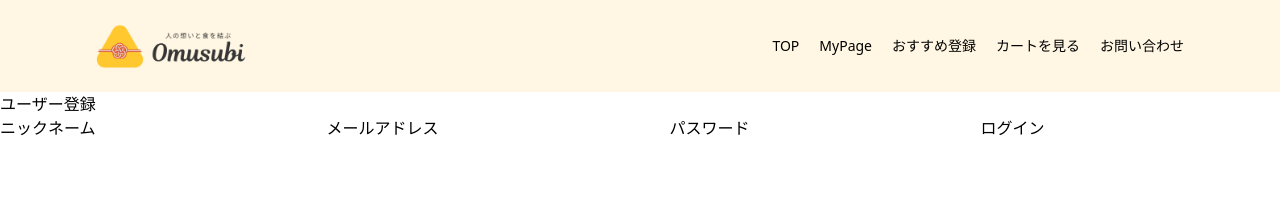
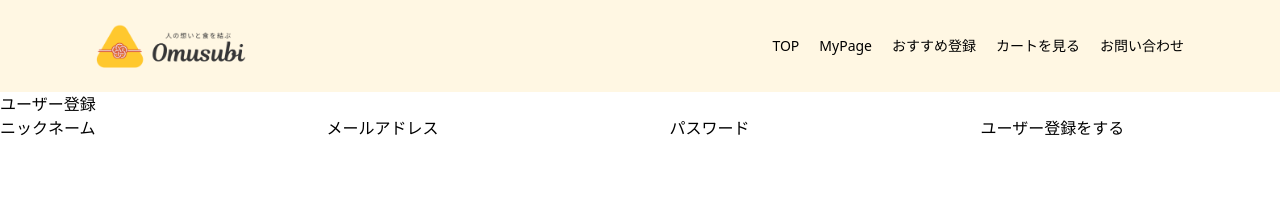
Before and after one commit to marikokitano/Lastproject-Omusubi, a Next.js app in the folder front/: page /signup in a window 1280 px wide. Shown: the top 206 px of the page. Built offline with nearby package versions, Linux system fonts and the light colour scheme; no server answers; a web font is replaced by a local one.

Commit message:
ユーザー登録フロント修正、ユーザー登録完了フロント作成

```diff
--- a/front/pages/signup/complete.tsx
+++ b/front/pages/signup/complete.tsx
@@ -0,0 +1,14 @@
+import React, { useState } from "react";
+import { NextPage } from "next";
+
+const Complete : NextPage = () => {
+    return (
+        <div>
+            <p>認証メールを送信しました</p>
+            <p>認証メールに記載されたURLからプロフィール登録に進んでください</p>
+        </div>
+
+    )
+}
+
+export default Complete;
--- a/front/pages/signup/index.tsx
+++ b/front/pages/signup/index.tsx
@@ -7,6 +7,8 @@ import { useRouter } from "next/router";
 import { setCookie } from "nookies";
 import axios from "axios";
 import Navbar from "../../components/Layout";
+import Link from "next/link";
+
 
 type Inputs = {
     name: string;
@@ -110,7 +112,7 @@ return (
                     }))
                 }
             />
-            <input type="submit" value="ログイン"　/>
+            <Link href="/complete"><input type="submit" value="ユーザー登録をする"　/></Link>
         </form>
 
 
```
